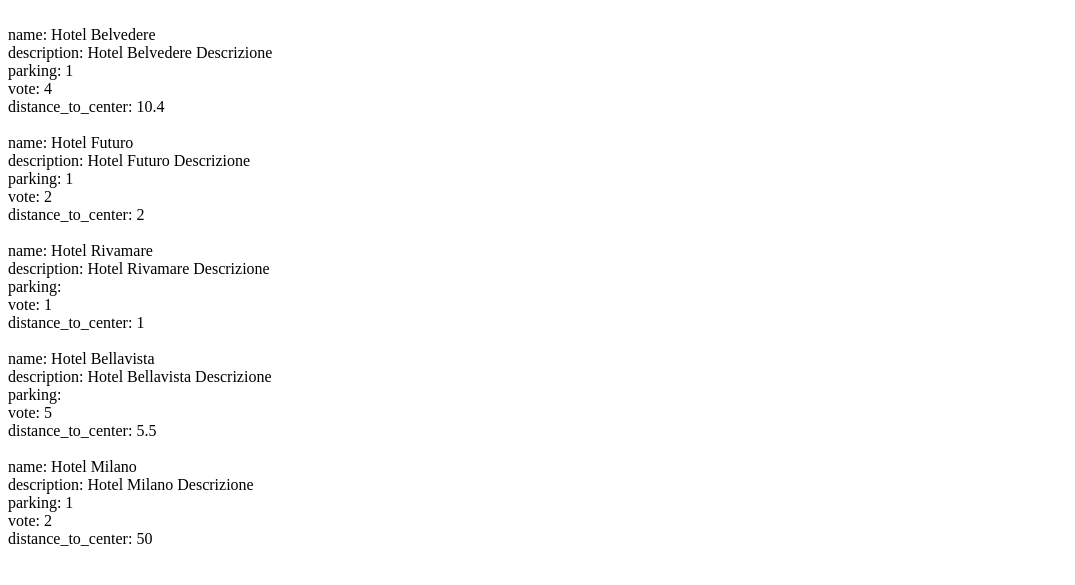
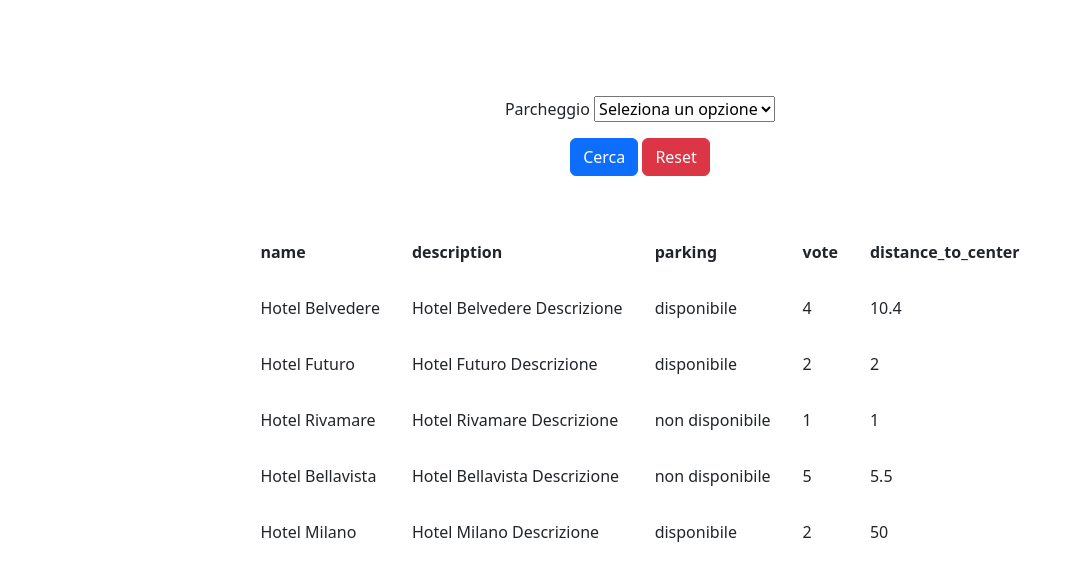
Before and after one commit to fabioSirigu/php-hotel, a PHP site: page / in a window 1280 px wide. Shown: the top 585 px of the page, without its empty margins (0-1075 px from the left). Run offline with PHP 8.4, Linux system fonts and the light colour scheme.

Commit message:
finish ex

```diff
--- a/index.php
+++ b/index.php
@@ -47,12 +47,21 @@ $hotels = [
             'distance_to_center' => 50
       ],
 ];
-foreach ($hotels as $hotel) {
+/* foreach ($hotels as $hotel) {
       echo '<br>';
       foreach ($hotel as $key => $details) {
             echo $key . ': ' . $details . '<br>';
       }
-};
+}; */
+// METODO INIZIALE
+/* <?php foreach ($hotels as $key => $hotel)
+                              foreach ($hotel as $key => $details) : ?>
+                              <th scope="row"><?php echo $key  ?></th>
+
+                        <?php endforeach; ?> */
+
+/* if ($_GET[$parking] == 'true') {
+} */
 ?>
 <!DOCTYPE html>
 <html lang="en">
@@ -61,10 +70,50 @@ foreach ($hotels as $hotel) {
       <meta charset="UTF-8">
       <meta http-equiv="X-UA-Compatible" content="IE=edge">
       <meta name="viewport" content="width=device-width, initial-scale=1.0">
+      <link href="https://cdn.jsdelivr.net/npm/bootstrap@5.2.3/dist/css/bootstrap.min.css" rel="stylesheet" integrity="sha384-rbsA2VBKQhggwzxH7pPCaAqO46MgnOM80zW1RWuH61DGLwZJEdK2Kadq2F9CUG65" crossorigin="anonymous">
       <title>Document</title>
 </head>
 
 <body>
+      <div class="container mt-5 d-flex align-items-center flex-column">
+            <form action="index.php" method="get" class="py-5 text-center">
+                  <div class="pb-3">
+                        <label for="parking">Parcheggio</label>
+                        <select name="parking" id="parking">
+                              <option value="" disabled="disabled" selected>Seleziona un opzione</option>
+                              <option value="true">Si</option>
+                              <option value="false">No</option>
+                        </select>
+                  </div>
+                  <button type="submit" class="btn btn-primary">Cerca</button>
+                  <button type="reset" class="btn btn-danger">Reset</button>
+            </form>
+            <table>
+                  <thead>
+                        <tr>
+                              <?php foreach ($hotels[0] as $key => $hotel) { ?>
+                                    <th class="p-3"> <?= $key ?> </th>
+                              <?php } ?>
+                        </tr>
+                  </thead>
+
+                  <tbody>
+                        <?php foreach ($hotels as $key => $hotel) { ?>
+                              <tr>
+                                    <?php foreach ($hotel as $key => $details) { ?>
+                                          <?php if ($key == 'parking' && $details == true) {
+                                                $details = 'disponibile';
+                                          } elseif ($key == 'parking' && $details == false) {
+                                                $details = 'non disponibile';
+                                          }
+                                          ?>
+                                          <td class="p-3"> <?= $details ?> </td>
+                                    <?php } ?>
+                              </tr>
+                        <?php } ?>
+                  </tbody>
+            </table>
+      </div>
 
 </body>
 
```
